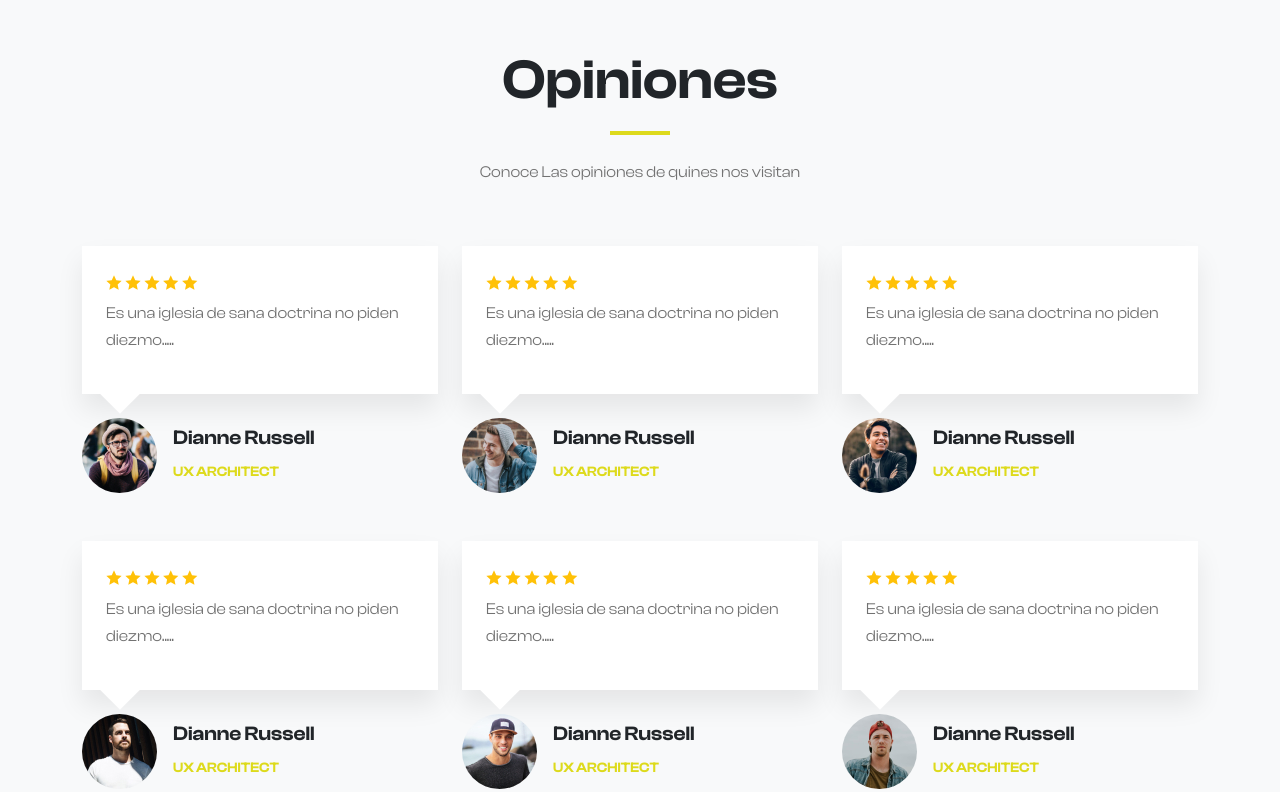
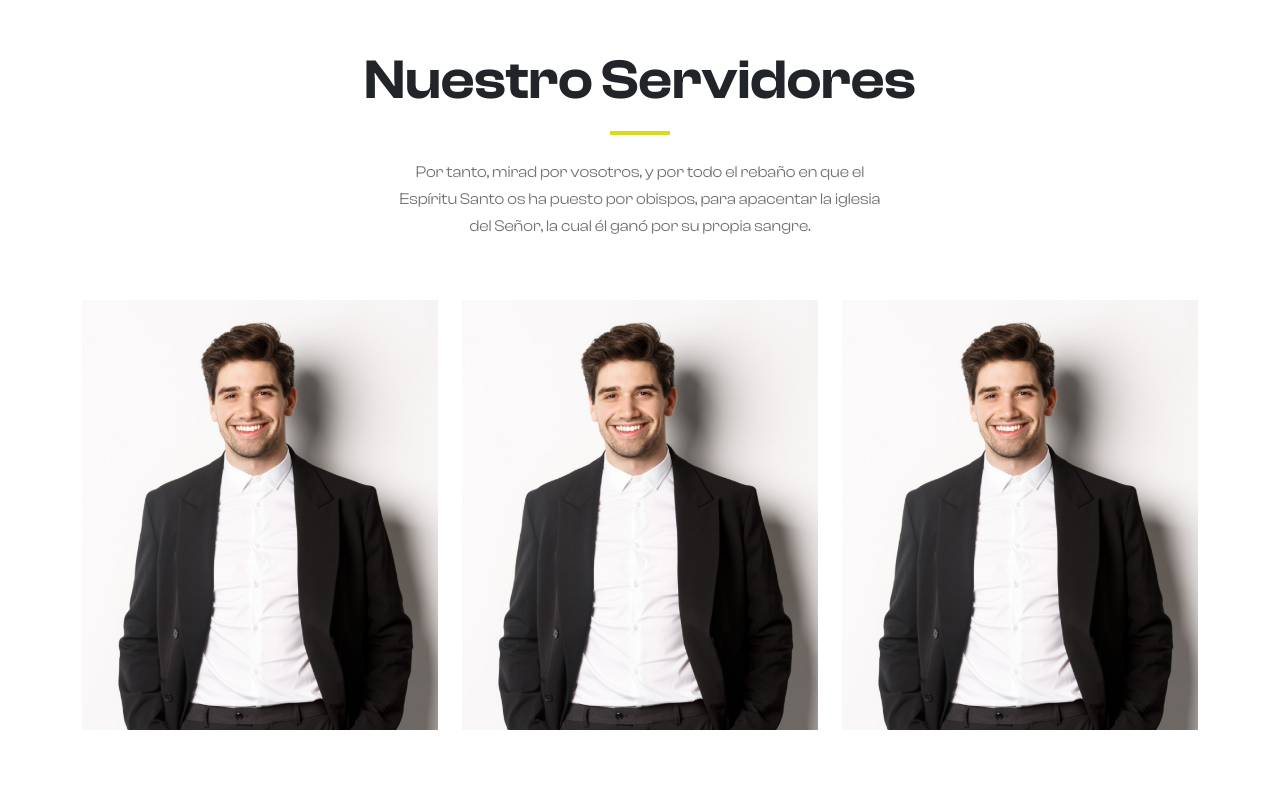
Before and after one commit to crismend/ibs-sogamoso, a plain HTML site: page index.html in a window 1280 px wide. Shown: the part 4685-5477 px from the top of the page. Drawn offline with nearby package versions, Linux system fonts and the light colour scheme.

Commit message:
comentarios

```diff
--- a/index.html
+++ b/index.html
@@ -311,8 +311,8 @@
         </div>
     </section>
 
-    <!-- REVIEW -->
-    <section id="reviews" class="section-padding bg-light">
+    <!--! REVIEW -->
+    <!-- <section id="reviews" class="section-padding bg-light">
         <div class="container">
             <div class="row">
                 <div class="col-12 text-center" data-aos="fade-down" data-aos-delay="150">
@@ -452,7 +452,7 @@
                 </div>
             </div>
         </div>
-    </section>
+    </section> -->
 
     <!-- TEAM -->
     <section id="team" class="section-padding">
```
